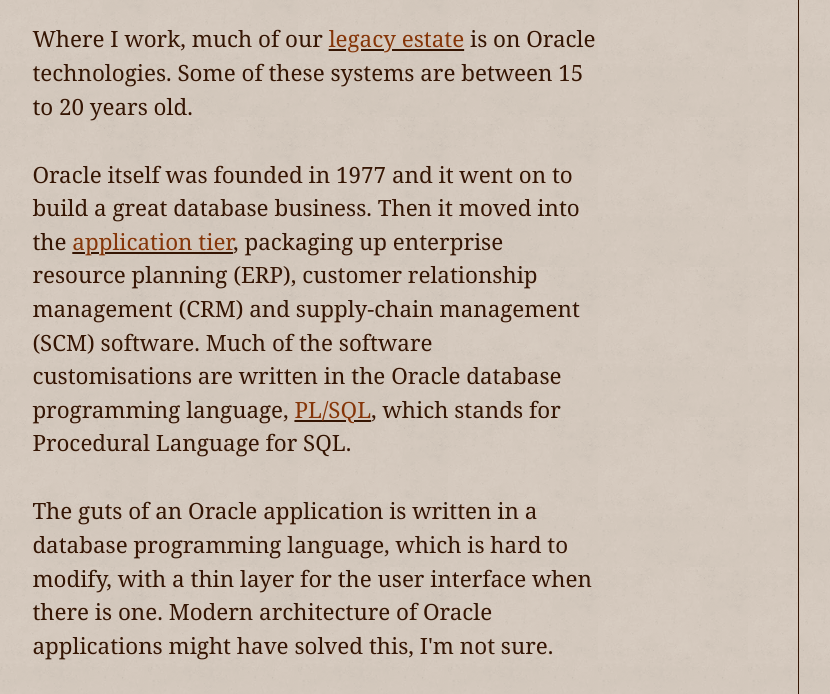
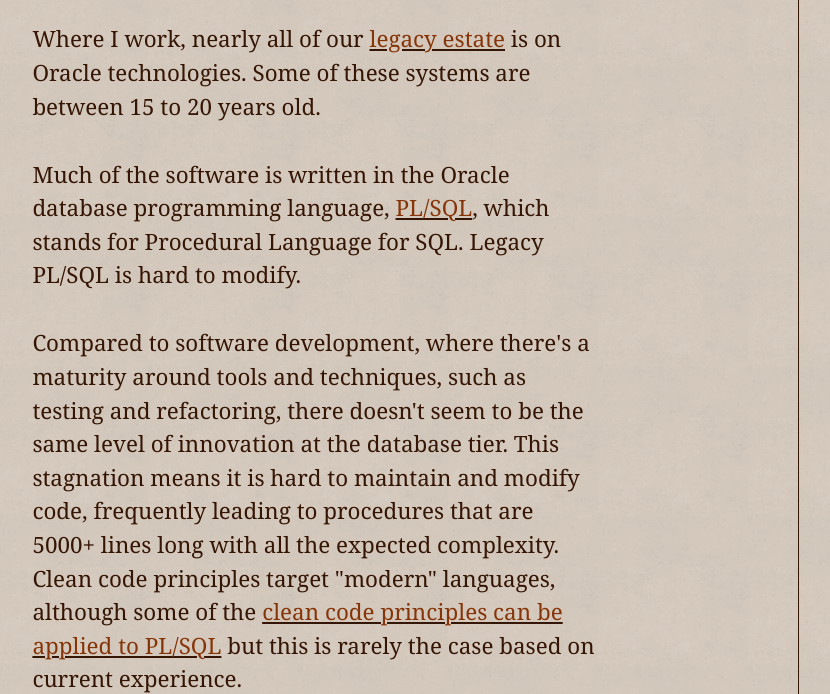
Before and after one commit to rowlando/microblog, an Eleventy site: page src/index.md in a window 1280 px wide. Shown: the part 483-1177 px from the top of the page, without its empty margins (2-832 px from the left). Built offline with nearby package versions, Linux system fonts and the light colour scheme; Eleventy itself is replaced by a stand-in of ours; files that its build step writes are made by us from their sources.

Commit message:
Update 1591522217.md

```diff
--- a/src/posts/1591522217.md
+++ b/src/posts/1591522217.md
@@ -1,11 +1,9 @@
 ---
 title: '1591522217'
 ---
-Where I work, much of our [legacy estate](https://www.gov.uk/guidance/managing-legacy-technology#defining-legacy-technology) is on  Oracle technologies. Some of these systems are between 15 to 20 years old.
+Where I work, nearly all of our [legacy estate](https://www.gov.uk/guidance/managing-legacy-technology#defining-legacy-technology) is on  Oracle technologies. Some of these systems are between 15 to 20 years old.
 
-Oracle itself was founded in 1977 and it went on to build a great database business. Then it moved into the [application tier](https://en.wikipedia.org/wiki/Oracle_Applications), packaging up enterprise resource planning (ERP), customer relationship management (CRM) and supply-chain management (SCM) software. Much of the software customisations are written in the Oracle database programming language, [PL/SQL](https://en.wikipedia.org/wiki/PL/SQL), which stands for Procedural Language for SQL.
-
-The guts of an Oracle application is written in a database programming language, which is hard to modify, with a thin layer for the user interface when there is one. Modern architecture of Oracle applications might have solved this, I'm not sure.
+Much of the software is written in the Oracle database programming language, [PL/SQL](https://en.wikipedia.org/wiki/PL/SQL), which stands for Procedural Language for SQL. Legacy PL/SQL is hard to modify.
 
 Compared to software development, where there's a maturity around tools and techniques, such as testing and refactoring, there doesn't seem to be the same level of innovation at the database tier. This stagnation means it is hard to maintain and modify code, frequently leading to procedures that are 5000+ lines long with all the expected complexity. Clean code principles target "modern" languages, although some of the [clean code principles can be applied to PL/SQL](http://blog.code-cop.org/2016/06/oracle-code-qa.html) but this is rarely the case based on current experience.
 
@@ -13,4 +11,6 @@
 
 I've been looking for a side project to get my hands dirty again, something out of the critical path but potentially useful. I want to know that our footprint is reducing for technologies we want to shift away from. One crude measure is to count the number of lines of code in PL/SQL. I'm only interested in the trend line. Going up over the year = bad. Going down = good.
 
-I plan to build something that will periodically analyse each repo with PL/SQL, count the lines of PL/SQL and store the data somewhere, so I can then chart it later on. [Cloc](https://github.com/AlDanial/cloc) looks like a good place to start. We use GitHub at work, so I will remain in that ecosystem as much as possible, using GitHub Actions to execute the programs I'll need to write.
+I plan to build something that will periodically analyse each repo with PL/SQL, count the lines of PL/SQL and store the data somewhere, so I can then chart it later on. [Cloc](https://github.com/AlDanial/cloc) looks like a good place to start.
+
+What other proxies are there are for understanding and measuring legacy systems?
```
